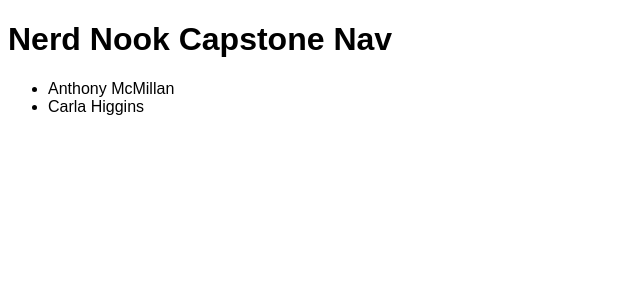
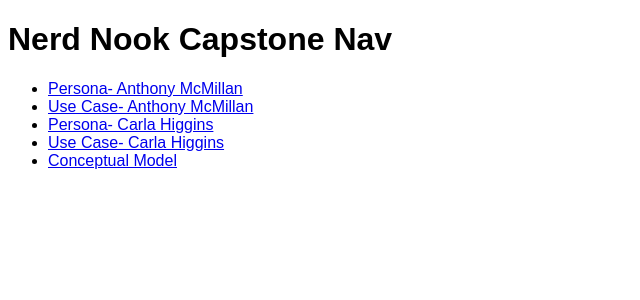
Before and after one commit to mpeseke/nerd-nook, a PHP site: page / in a window 1280 px wide. Shown: the top 300 px of the page, without its empty margins (0-640 px from the left). Run offline with PHP 8.4, Linux system fonts and the light colour scheme.

Commit message:
corrected and added links to index.php

```diff
--- a/epic/carla.php
+++ b/epic/carla.php
@@ -68,7 +68,5 @@
 			<li>Home computer- Apple - 27" iMac® (Latest Model) - Intel Core i5 (3.4GHz) - 8GB Memory - 1TB Fusion Drive - Silver</li>
 			<li>iPhone X iOS 11: 2436x1125px</li>
 		</ul>
-		<a href="carlaUseCase.php">Use Case</a>
-		<a href="conceptualModel.php">Conceptual Model</a>
 	</body>
 </html>
--- a/epic/carlaUseCase.php
+++ b/epic/carlaUseCase.php
@@ -25,7 +25,5 @@
 				be active.</li>
 		</ul>
 
-		<a href="carla.php">Persona</a>
-		<a href="conceptualModel.php">Conceptual Model</a>
 	</body>
 	</html>
--- a/epic/conceptualModel.php
+++ b/epic/conceptualModel.php
@@ -4,7 +4,7 @@
 		<meta charset="UTF-8">
 		<title>Conceptual Model</title>
 	</head>
-	<h3> Entity & Attributes</h3>
+	<h3> Entities & Attributes</h3>
 	<p>Profile</p>
 	<ul>
 		<li>profileId (Primary Key)</li>
@@ -32,6 +32,4 @@
 	<li>many comments can be posted to one event ( 1 to n)</li>
 	<li>many comments can be posted by 1 profile (n to 1 )</li>
 	</ul>
-	<a href="carlaUseCase.php">Use Case</a>
-	<a href="carla.php">Persona</a>
 </html>
--- a/epic/index.php
+++ b/epic/index.php
@@ -15,8 +15,11 @@
 	<body>
 		<h1>Nerd Nook Capstone Nav</h1>
 			<ul>
-				<li> <a href="anthonyPersona.php"> </a>Anthony McMillan<br></li>
-				<li> <a href="carla.php"> </a>Carla Higgins</li>
+				<li><a href="anthonyPersona.php">Persona- Anthony McMillan</a></li>
+				<li><a href="anthonyUseCase.php">Use Case- Anthony McMillan</a></li>
+				<li><a href="carla.php">Persona- Carla Higgins</a></li>
+				<li><a href="carlaUseCase.php">Use Case- Carla Higgins</a></li>
+				<li><a href="conceptualModel.php">Conceptual Model</a></li>
 			</ul>
 
 	</body>
```
